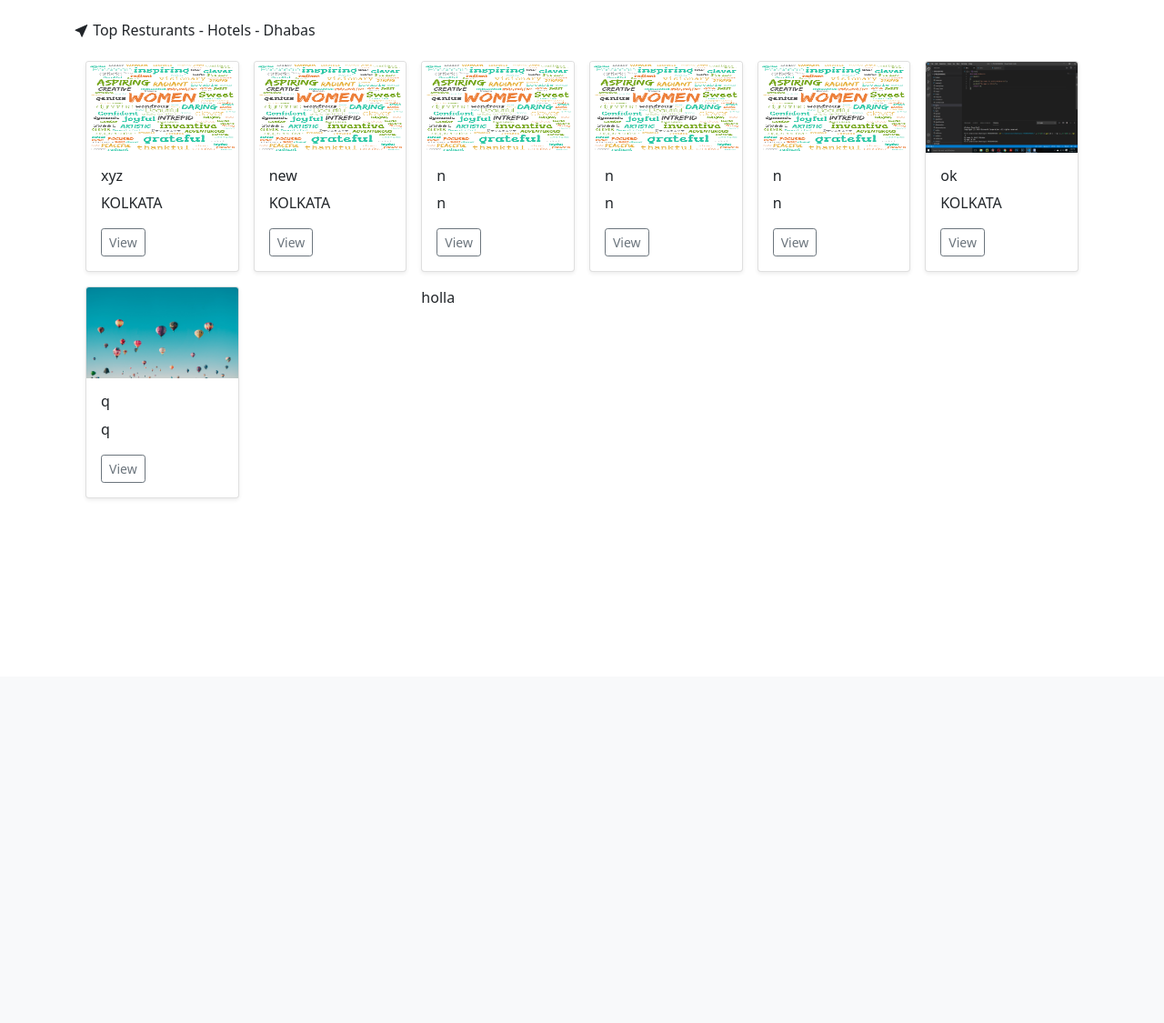
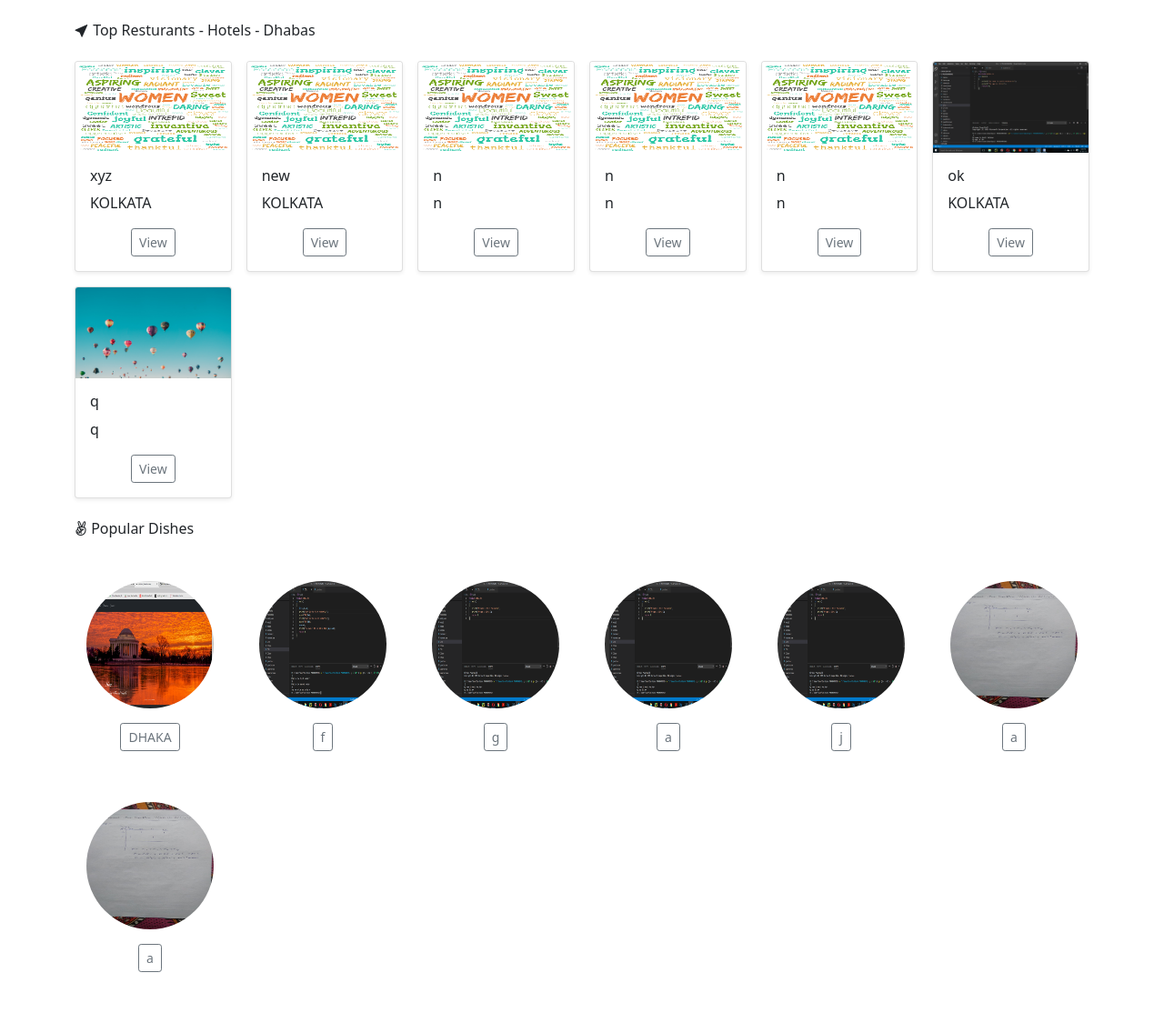
Before and after one commit to ankitmalakar7/Django-Food-delivery-app, a Django app: page /foodie/ in a window 1280 px wide. Shown: the part 56-1181 px from the top of the page at 91% size. Before the commit the page ends 604 px from the top, so only its background shows below. Run offline with Django 3.2, Linux system fonts and the light colour scheme; data comes from the database, SQL or seed files in the repository; both versions use the stored data as it was after the commit; some libraries are stand-ins or nearby versions.

Commit message:
top dishes added

```diff
--- a/FoodDeliveryApp/fda/foodie/templates/foodie/basic.html
+++ b/FoodDeliveryApp/fda/foodie/templates/foodie/basic.html
@@ -11,7 +11,16 @@
       integrity="sha384-1BmE4kWBq78iYhFldvKuhfTAU6auU8tT94WrHftjDbrCEXSU1oBoqyl2QvZ6jIW3"
       crossorigin="anonymous"
     />
-    <link rel="stylesheet" href="https://cdn.jsdelivr.net/npm/bootstrap-icons@1.3.0/font/bootstrap-icons.css">
+    <link
+      rel="stylesheet"
+      href="https://pro.fontawesome.com/releases/v5.10.0/css/all.css"
+      integrity="sha384-AYmEC3Yw5cVb3ZcuHtOA93w35dYTsvhLPVnYs9eStHfGJvOvKxVfELGroGkvsg+p"
+      crossorigin="anonymous"
+    />
+    <link
+      rel="stylesheet"
+      href="https://cdn.jsdelivr.net/npm/bootstrap-icons@1.3.0/font/bootstrap-icons.css"
+    />
     <title>{% block title %}{% endblock title %}</title>
     <style>
       {% block style %}{% endblock style %}
--- a/FoodDeliveryApp/fda/foodie/templates/foodie/index.html
+++ b/FoodDeliveryApp/fda/foodie/templates/foodie/index.html
@@ -1,13 +1,10 @@
 {% extends 'foodie/basic.html' %} {% block title %} Foodie {% endblock title %}
-{% block style %}
-{% endblock style%}
-{% block body %} {% load static %}
+{% block style %} {%endblock style%} {% block body %} {% load static %}
+{% for foods, range, nSlides in allFoods %} {% if foods.0.category == "res" %}
 <div class="container">
-  <!--Slideshow starts here -->
-  {% for foods, range, nSlides in allFoods %}
-  {% if foods.0.category == "res" %}
-  <h6 class="my-4"><i class="bi bi-cursor-fill"></i> Top Resturants - Hotels - Dhabas</h6>
-  <div class="container">
+  <h6 class="my-4">
+    <i class="bi bi-cursor-fill"></i> Top Resturants - Hotels - Dhabas
+  </h6>
   <div class="row row-cols-1 row-cols-sm-2 row-cols-md-6 g-3">
     <div class="col">
       {% for i in foods %}
@@ -22,10 +19,8 @@
 
         <div class="card-body">
           <h6>{{i.res_name}}</h6>
-            <p class="card-text">
-              {{i.res_adrs}}
-            </p>
-            <div class="d-flex justify-content-between align-items-center">
+          <p class="card-text">{{i.res_adrs}}</p>
+          <div class="d-flex justify-content-center align-items-center">
             <div class="btn-group">
               <button type="button" class="btn btn-sm btn-outline-secondary">
                 View
@@ -35,15 +30,28 @@
         </div>
       </div>
     </div>
-      <div class="col">
+    <div class="col">{% endfor %}</div>
+    {% endif %}
+  </div>
+</div>
+{% if foods.0.category == "food" %}
+<div class="container my-4">
+  <h6 class="my-4">
+    <i class="fab fa-angellist"></i> Popular Dishes
+  </h6>
+  <div class="row">
+  {% for i in foods %}
+    <div class="col-lg-2" style="text-align: center; margin-top: 1.5rem;">
+      <img
+        src="/media/{{i.images}}"
+        class="bd-placeholder-img rounded-circle"
+        width="140"
+        height="140"
+        alt=""
+      />
+      <p><a class="btn btn-sm btn-outline-secondary my-3" href="#">{{i.res_name}}</a></p>
+    </div>
     {% endfor %}
   </div>
-      {% endif %}
-      {% if foods.0.category == "food" %}
-      <p>holla</p>
-      {% endif %}
-      {% endfor %}
 </div>
-    {% endblock body %} {% block js %}{% endblock js %}
-  </div>
-</div>
+{% endif %} {% endfor %} {% endblock body %} {% block js %}{% endblock js %}
```
Also changed, not shown: FoodDeliveryApp/fda/db.sqlite3, FoodDeliveryApp/fda/media/foodie/images/2021-04-24_1_8wMYyqX.png (added), FoodDeliveryApp/fda/media/foodie/images/2021-04-24_1_HDSB5fj.png (added), FoodDeliveryApp/fda/media/foodie/images/2021-04-24_1_rR5bdnO.png (added), FoodDeliveryApp/fda/media/foodie/images/2021-04-24_2.png (added), FoodDeliveryApp/fda/media/foodie/images/WhatsApp_Image_2021-11-01_at_3.46.58_PM.jpeg (added), FoodDeliveryApp/fda/media/foodie/images/WhatsApp_Image_2021-11-01_at_3.46.58_PM_Rzw4NZ9.jpeg (added), FoodDeliveryApp/fda/media/foodie/images/ian-dooley-DuBNA1QMpPA-unsplash.jpg (added). Lines whose indentation alone changed are shown as unchanged.
